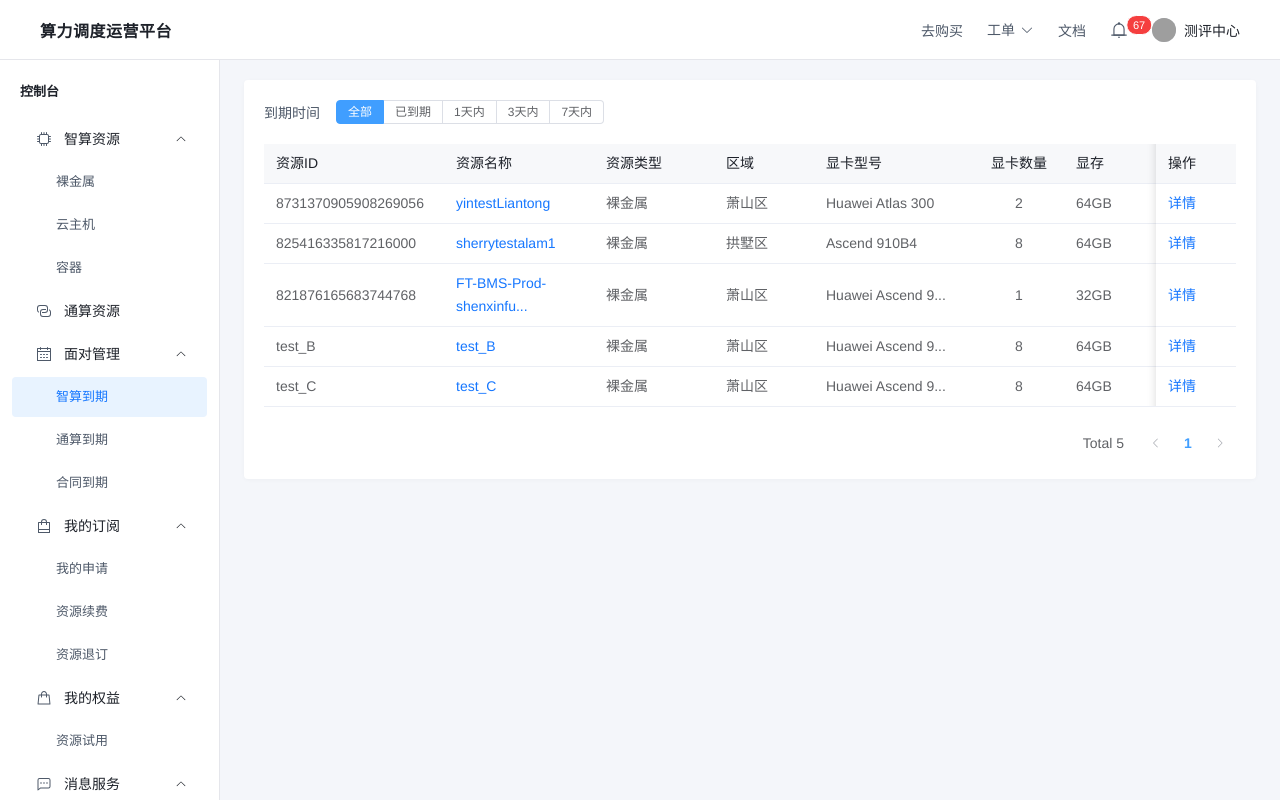
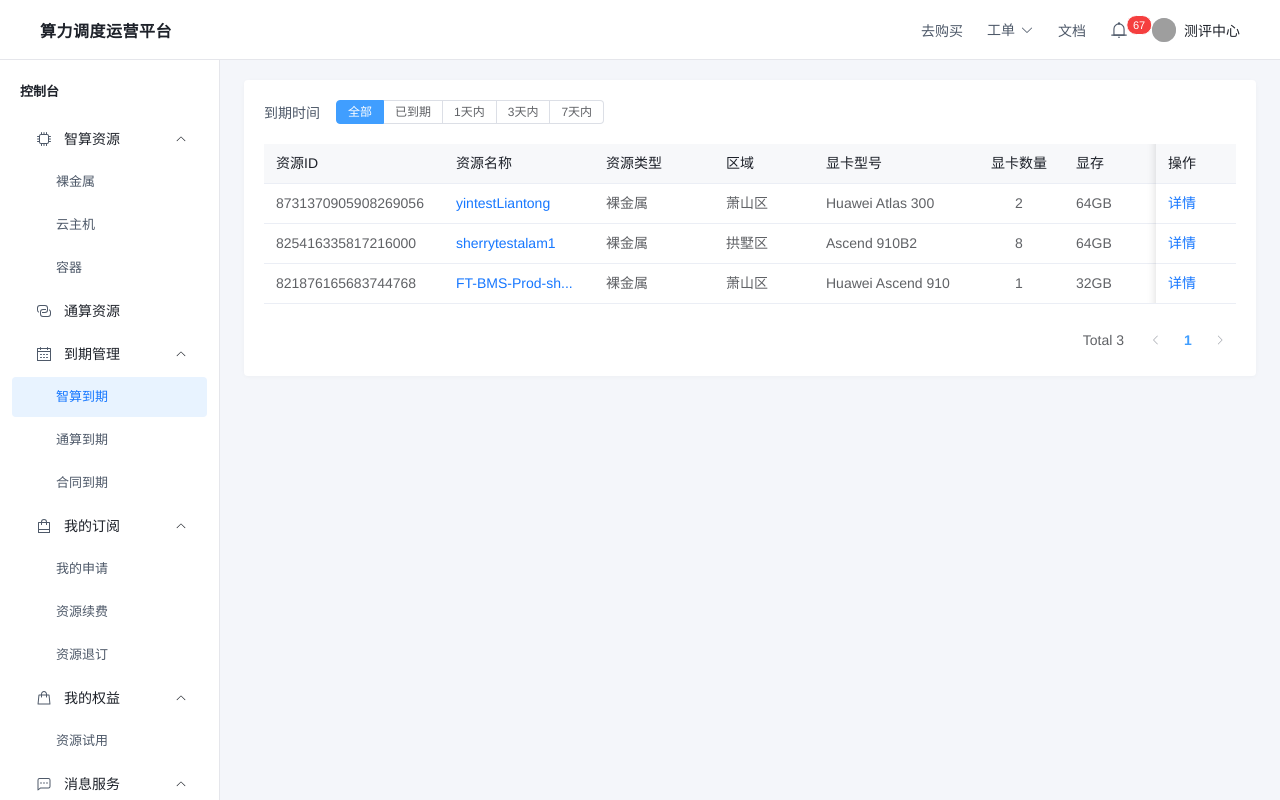
Before and after one commit to turbocalhj/MyhealthCloudeV2, a Vue app: page /console/expire-intel in a window 1280 px wide. Built offline with nearby package versions, Linux system fonts and the light colour scheme; grey boxes are pictures that could not be loaded.

Commit message:
到期管理-智算到期升级

```diff
--- a/src/layout/ConsoleLayout.vue
+++ b/src/layout/ConsoleLayout.vue
@@ -67,7 +67,7 @@
             <el-sub-menu index="expire-group">
               <template #title>
                 <el-icon class="menu-icon-native"><Calendar /></el-icon>
-                <span>面对管理</span>
+                <span>到期管理</span>
               </template>
               <el-menu-item index="/console/expire-intel">智算到期</el-menu-item>
               <el-menu-item index="/console/expire-general">通算到期</el-menu-item>
--- a/src/views/console/ExpireManager.vue
+++ b/src/views/console/ExpireManager.vue
@@ -1,5 +1,5 @@
 <template>
-  <div class="console-card-container">
+  <div class="console-card-container notranslate" translate="no">
     <div class="filter-tabs-row-box">
       <span class="filter-caption-lbl">到期时间</span>
       <el-radio-group v-model="activeTimeTab" size="small" @change="handleTimeTabChange">
@@ -59,10 +59,10 @@
         </template>
 
         <template v-else>
-          <el-table-column prop="resourceId" label="资源ID" width="180" />
+          <el-table-column prop="resourceId" label="资源ID" width="180" show-overflow-tooltip />
           <el-table-column prop="resourceName" label="资源名称" min-width="150">
             <template #default="scope">
-              <span class="table-blue-link-lbl">{{ scope.row.resourceName }}</span>
+              <span class="table-blue-link-lbl" @click="handleCheckDetail(scope.row)">{{ scope.row.resourceName }}</span>
             </template>
           </el-table-column>
           <el-table-column prop="resourceType" label="资源类型" width="120" />
@@ -91,36 +91,28 @@
 
 <script setup lang="ts">
 import { ref, computed, watch } from 'vue'
-import { useRoute } from 'vue-router'
+import { useRoute, useRouter } from 'vue-router'
 import { Search, Refresh } from '@element-plus/icons-vue'
 import { ElMessage } from 'element-plus'
 
 const route = useRoute()
+const router = useRouter()
 
 const activeTimeTab = ref('全部')
 const contractIdQuery = ref('')
 const contractNameQuery = ref('')
 
-// 辨别当前页面路由是否属于图七合同到期模块
 const isContractMode = computed(() => route.path.includes('contract'))
-
-// 辨别当前路由是否属于图六通算到期模块（图六强制触发无数据空状态占位）
 const isEmptyData = computed(() => route.path.includes('general'))
 
-// 100% 对应图五、图七真实快照数据集定义
 const mockIntelligentResourceList = ref([
-  { resourceId: '8731370905908269056', resourceName: 'yintestLiantong', resourceType: '裸金属', region: '萧山区', gpuModel: 'Huawei Atlas 300', gpuNum: 2, vram: '64GB', cpu: '104核', memory: '256GB', systemDisk: '--' },
-  { resourceId: '825416335817216000', resourceName: 'sherrytestalam1', resourceType: '裸金属', region: '拱墅区', gpuModel: 'Ascend 910B4', gpuNum: 8, vram: '64GB', cpu: '128核', memory: '1536GB', systemDisk: '894GB' },
-  { resourceId: '821876165683744768', resourceName: 'FT-BMS-Prod-shenxinfu...', resourceType: '裸金属', region: '萧山区', gpuModel: 'Huawei Ascend 9...', gpuNum: 1, vram: '32GB', cpu: '192核', memory: '1024GB', systemDisk: '894GB' },
-  { resourceId: 'test_B', resourceName: 'test_B', resourceType: '裸金属', region: '萧山区', gpuModel: 'Huawei Ascend 9...', gpuNum: 8, vram: '64GB', cpu: '16核', memory: '10GB', systemDisk: '200GB' },
-  { resourceId: 'test_C', resourceName: 'test_C', resourceType: '裸金属', region: '萧山区', gpuModel: 'Huawei Ascend 9...', gpuNum: 8, vram: '64GB', cpu: '16核', memory: '10GB', systemDisk: '200GB' }
+  { resourceId: '8731370905908269056', resourceName: 'yintestLiantong', resourceType: '裸金属', region: '萧山区', gpuModel: 'Huawei Atlas 300', gpuNum: 2, vram: '64GB', cpu: '104核', memory: '256GB', systemDisk: '--', intranetIp: '192.168.20.121', status: '运行中' },
+  { resourceId: '825416335817216000', resourceName: 'sherrytestalam1', resourceType: '裸金属', region: '拱墅区', gpuModel: 'Ascend 910B2', gpuNum: 8, vram: '64GB', cpu: '128核', memory: '1536GB', systemDisk: '894GB', intranetIp: '192.168.20.122', status: '运行中' },
+  { resourceId: '821876165683744768', resourceName: 'FT-BMS-Prod-sh...', resourceType: '裸金属', region: '萧山区', gpuModel: 'Huawei Ascend 910', gpuNum: 1, vram: '32GB', cpu: '192核', memory: '1024GB', systemDisk: '894GB', intranetIp: '192.168.20.125', status: '运行中' }
 ])
 
 const mockContractList = ref([
-  { contractId: 'HT20260529001', contractName: '阿里合同', cloudId: 'HT20260529001', demandUser: '测评中心', providerUser: '健康云', amount: '¥0.00', status: '履约中', startTime: '2026-05-29', endTime: '2026-06-29' },
-  { contractId: 'aaa2', contractName: 'aaa2', cloudId: 'aaa2', demandUser: '测评中心', providerUser: '健康云', amount: '¥0.00', status: '履约中', startTime: '2026-03-31', endTime: '2026-04-30' },
-  { contractId: 'HT-260423-002', contractName: 'HT-260423-002', cloudId: 'HT-260423-002', demandUser: '测评中心', providerUser: '中国移动', amount: '¥1,000.00', status: '履约中', startTime: '2026-03-01', endTime: '2026-04-01' },
-  { contractId: 'HT-260423-001', contractName: 'HT-260423-001', cloudId: 'HT-260423-001', demandUser: '测评中心', providerUser: '中国移动', amount: '¥1,000.00', status: '履约中', startTime: '2026-04-01', endTime: '2026-05-01' }
+  { contractId: 'HT20260529001', contractName: '阿里合同', cloudId: 'HT20260529001', demandUser: '测评中心', providerUser: '健康云', amount: '¥0.00', status: '履约中', startTime: '2026-05-29', endTime: '2026-06-29' }
 ])
 
 const renderedTableData = computed(() => {
@@ -133,26 +125,44 @@ const renderedTableData = computed(() => {
   return mockIntelligentResourceList.value
 })
 
-const handleTimeTabChange = (val: any) => {
-  console.log('时间分发筛选点:', val)
+// 🚀 核心：赋予智算到期查看“图二/图三高保真趋势详情看板”的功能
+const handleCheckDetail = (row: any) => {
+  if (isContractMode.value) {
+    ElMessage.info(`合同详请单号: ${row.contractId}`)
+    return
+  }
+
+  // 如果是智算到期资产，直接导流跳转到精美看板
+  router.push({
+    path: '/console/resource-detail',
+    query: {
+      id: row.resourceId,
+      name: row.resourceName,
+      status: row.status || '运行中',
+      intranetIp: row.intranetIp || '192.168.2.166',
+      cpu: row.cpu,
+      memory: row.memory,
+      systemDisk: row.systemDisk,
+      region: row.region,
+      gpuModel: row.gpuModel,
+      gpuNum: row.gpuNum,
+      vram: row.vram,
+      demander: '测评中心',
+      provider: '中国联通'
+    }
+  })
 }
 
-watch(() => route.path, () => {
-  contractIdQuery.value = ''
-  contractNameQuery.value = ''
-  activeTimeTab.value = '全部'
-})
-
-const handleSearch = () => { ElMessage.success('到期数据条件筛选检索完毕') }
+const handleTimeTabChange = (val: any) => { console.log(val) }
+const handleSearch = () => { ElMessage.success('到期检索完毕') }
 const handleReset = () => { contractIdQuery.value = ''; contractNameQuery.value = '' }
-const handleCheckDetail = (row: any) => { ElMessage.info(`调取资源账期详请: ${row.contractId || row.resourceId}`) }
 </script>
 
 <style scoped>
 .console-card-container { background: #ffffff; padding: 20px; border-radius: 4px; box-shadow: 0 1px 4px rgba(0,21,41,.03); }
 .filter-tabs-row-box { display: flex; align-items: center; gap: 16px; margin-bottom: 4px; }
-.filter-caption-lbl { font-size: 14px; color: #4E5969; font-weight: 400; }
-.contract-advanced-search-bar { display: flex; justify-content: space-between; align-items: center; background-color: #FAFAFA; padding: 14px 20px; border-radius: 4px; margin-top: 16px; margin-bottom: 4px; }
+.filter-caption-lbl { font-size: 14px; color: #4E5969; }
+.contract-advanced-search-bar { display: flex; justify-content: space-between; align-items: center; background-color: #FAFAFA; padding: 14px 20px; border-radius: 4px; margin-top: 16px; }
 .search-fields-flex { display: flex; gap: 24px; }
 .field-cell { display: flex; align-items: center; gap: 10px; }
 .cell-label { font-size: 14px; color: #4E5969; }
@@ -160,8 +170,6 @@ const handleCheckDetail = (row: any) => { ElMessage.info(`调取资源账期详
 .empty-state-workspace-canvas { padding: 60px 0; display: flex; justify-content: center; align-items: center; }
 .table-blue-link-lbl { color: #1677FF; cursor: pointer; }
 .action-blue-link-btn { color: #1677FF; cursor: pointer; font-size: 14px; }
-
-/* 图七专门的高质感实色轻蓝色合同签约履约状态徽章标签 */
-.blue-contract-status-pill { background-color: #E8F3FF; color: #1677FF; padding: 2px 10px; border-radius: 2px; font-size: 12px; font-weight: 500; }
+.blue-contract-status-pill { background-color: #E8F3FF; color: #1677FF; padding: 2px 10px; border-radius: 2px; font-size: 12px; }
 .pagination-footer-flex-row { display: flex; justify-content: flex-end; padding-top: 20px; }
 </style>
```
